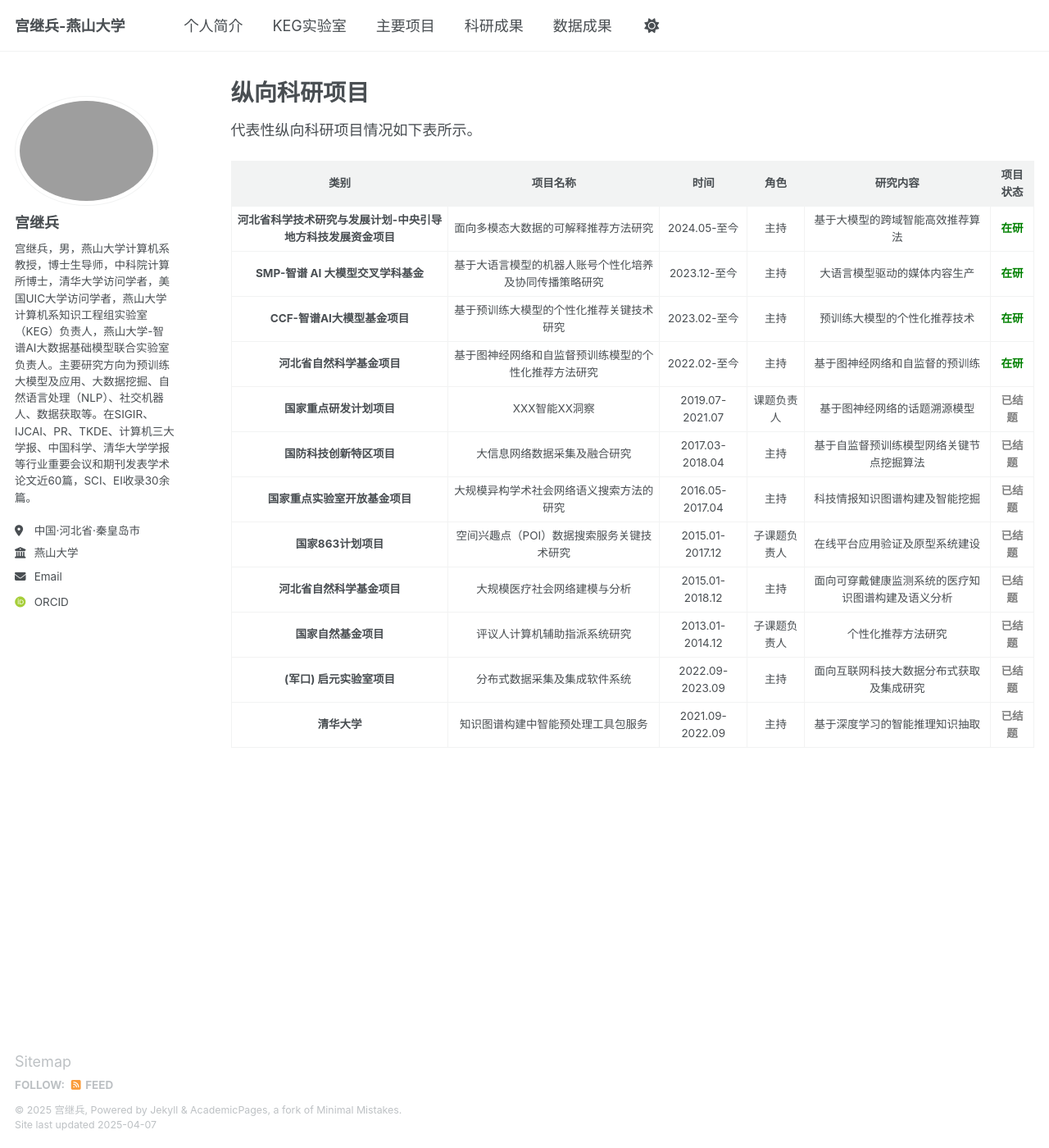
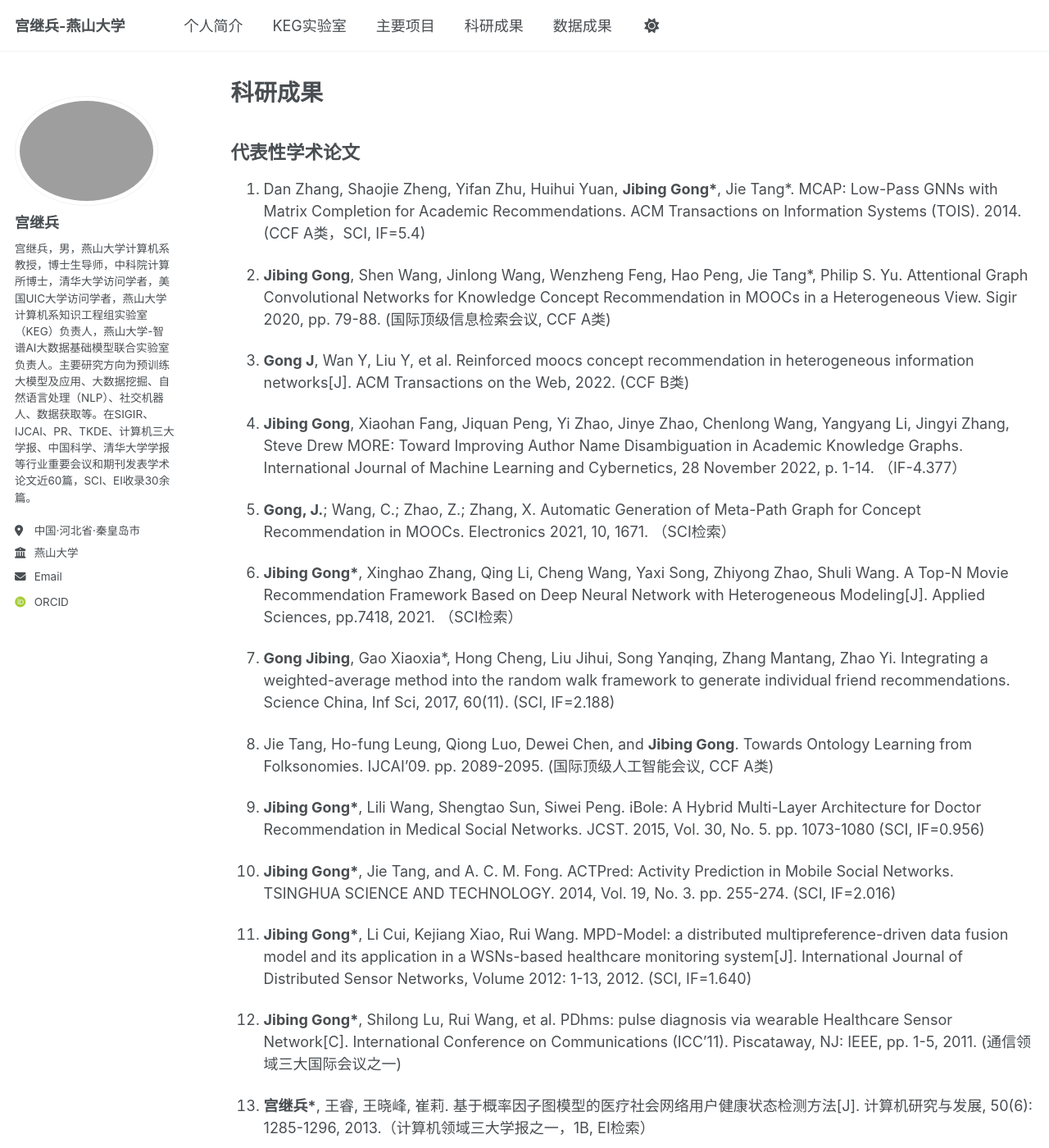
Before and after one commit to gongjibing-ysu/gongjibing-ysu.github.io, a Jekyll site: the page built from _pages/kyxm.md, in a window 1280 px wide and 1400 px high. Shown: the whole window at 82% size. Built offline with Jekyll 4.4.1, drawn with Linux system fonts in a browser that asks for light colours; some web fonts are replaced; some of the changed text lies outside the part shown.

Commit message:
Update kyxm.md
Signed-off-by: gongjibing-ysu <gongjibing@ysu.edu.cn>

```diff
--- a/_pages/kyxm.md
+++ b/_pages/kyxm.md
@@ -1,7 +1,7 @@
 ---
 layout: archive
-title: "纵向科研项目"
-permalink: /kyxm/
+title: "科研成果"
+permalink: /kycg/
 author_profile: true
 redirect_from:
   - /resume
@@ -9,19 +9,66 @@ redirect_from:
 
 {% include base_path %}
 
-代表性纵向科研项目情况如下表所示。
+## 代表性学术论文
 
-| **类别** | **项目名称** | **时间** | **角色** | **研究内容** | **项目状态** |
-|:---:|:------:|:----:|:----:|:-----:|:----:|
-| **河北省科学技术研究与发展计划-中央引导地方科技发展资金项目** | 面向多模态大数据的可解释推荐方法研究 | 2024.05-至今 | 主持 | 基于大模型的跨域智能高效推荐算法 | <span style="color: green; font-weight: bold;">在研</span> |
-| **SMP-智谱 AI 大模型交叉学科基金** | 基于大语言模型的机器人账号个性化培养及协同传播策略研究 | 2023.12-至今 | 主持 | 大语言模型驱动的媒体内容生产 | <span style="color: green; font-weight: bold;">在研</span> |
-| **CCF-智谱AI大模型基金项目** | 基于预训练大模型的个性化推荐关键技术研究 | 2023.02-至今 | 主持 | 预训练大模型的个性化推荐技术 | <span style="color: green; font-weight: bold;">在研</span> |
-| **河北省自然科学基金项目** | 基于图神经网络和自监督预训练模型的个性化推荐方法研究 | 2022.02-至今 | 主持 | 基于图神经网络和自监督的预训练 | <span style="color: green; font-weight: bold;">在研</span> |
-| **国家重点研发计划项目** | XXX智能XX洞察 | 2019.07-2021.07 | 课题负责人 | 基于图神经网络的话题溯源模型 | <span style="color: gray; font-weight: bold;">已结题</span> |
-| **国防科技创新特区项目** | 大信息网络数据采集及融合研究 | 2017.03-2018.04 | 主持 | 基于自监督预训练模型网络关键节点挖掘算法 | <span style="color: gray; font-weight: bold;">已结题</span> |
-| **国家重点实验室开放基金项目** | 大规模异构学术社会网络语义搜索方法的研究 | 2016.05-2017.04 | 主持 | 科技情报知识图谱构建及智能挖掘 | <span style="color: gray; font-weight: bold;">已结题</span> |
-| **国家863计划项目** | 空间兴趣点（POI）数据搜索服务关键技术研究 | 2015.01-2017.12 | 子课题负责人 | 在线平台应用验证及原型系统建设 | <span style="color: gray; font-weight: bold;">已结题</span> |
-| **河北省自然科学基金项目** | 大规模医疗社会网络建模与分析 | 2015.01-2018.12 | 主持 | 面向可穿戴健康监测系统的医疗知识图谱构建及语义分析 | <span style="color: gray; font-weight: bold;">已结题</span> |
-| **国家自然基金项目** | 评议人计算机辅助指派系统研究 | 2013.01-2014.12 | 子课题负责人 | 个性化推荐方法研究 | <span style="color: gray; font-weight: bold;">已结题</span> |
-| **(军口) 启元实验室项目** | 分布式数据采集及集成软件系统 | 2022.09-2023.09 | 主持 | 面向互联网科技大数据分布式获取及集成研究 | <span style="color: gray; font-weight: bold;">已结题</span> |
-| **清华大学** | 知识图谱构建中智能预处理工具包服务 | 2021.09-2022.09 | 主持 | 基于深度学习的智能推理知识抽取 | <span style="color: gray; font-weight: bold;">已结题</span> |
+1. Dan Zhang, Shaojie Zheng, Yifan Zhu, Huihui Yuan, **Jibing Gong\***, Jie Tang\*. MCAP: Low-Pass GNNs with Matrix Completion for Academic Recommendations. ACM Transactions on Information Systems (TOIS). 2014.  (CCF A类，SCI, IF=5.4)
+
+2. **Jibing Gong**, Shen Wang, Jinlong Wang, Wenzheng Feng, Hao Peng, Jie Tang\*, Philip S. Yu. Attentional Graph Convolutional Networks for Knowledge Concept Recommendation in MOOCs in a Heterogeneous View. Sigir 2020, pp. 79-88. (国际顶级信息检索会议, CCF A类)
+
+3. **Gong J**, Wan Y, Liu Y, et al. Reinforced moocs concept recommendation in heterogeneous information networks[J]. ACM Transactions on the Web, 2022. (CCF B类)
+
+4. **Jibing Gong**, Xiaohan Fang, Jiquan Peng, Yi Zhao, Jinye Zhao, Chenlong Wang, Yangyang Li, Jingyi Zhang, Steve Drew   MORE: Toward Improving Author Name Disambiguation in Academic Knowledge Graphs. International Journal of Machine Learning and Cybernetics, 28 November 2022, p. 1-14. （IF-4.377）
+
+5. **Gong, J.**; Wang, C.; Zhao, Z.; Zhang, X. Automatic Generation of Meta-Path Graph for Concept Recommendation in MOOCs. Electronics 2021, 10, 1671. （SCI检索）
+
+6. **Jibing Gong\***, Xinghao Zhang, Qing Li, Cheng Wang, Yaxi Song, Zhiyong Zhao, Shuli Wang. A Top-N Movie Recommendation Framework Based on Deep Neural Network with Heterogeneous Modeling[J]. Applied Sciences, pp.7418, 2021. （SCI检索）
+
+7. **Gong Jibing**, Gao Xiaoxia\*, Hong Cheng, Liu Jihui, Song Yanqing, Zhang Mantang, Zhao Yi. Integrating a weighted-average method into the random walk framework to generate individual friend recommendations. Science China, Inf Sci, 2017, 60(11). (SCI, IF=2.188)
+
+8. Jie Tang, Ho-fung Leung, Qiong Luo, Dewei Chen, and **Jibing Gong**. Towards Ontology Learning from Folksonomies. IJCAI'09. pp. 2089-2095. (国际顶级人工智能会议, CCF A类)
+
+9. **Jibing Gong\***, Lili Wang, Shengtao Sun, Siwei Peng. iBole: A Hybrid Multi-Layer Architecture for Doctor Recommendation in Medical Social Networks. JCST. 2015, Vol. 30, No. 5. pp. 1073-1080  (SCI, IF=0.956)
+
+10. **Jibing Gong\***, Jie Tang, and A. C. M. Fong. ACTPred: Activity Prediction in Mobile Social Networks. TSINGHUA SCIENCE AND TECHNOLOGY. 2014, Vol. 19, No. 3. pp. 255-274. (SCI, IF=2.016)
+
+11. **Jibing Gong\***, Li Cui, Kejiang Xiao, Rui Wang. MPD-Model: a distributed multipreference-driven data fusion model and its application in a WSNs-based healthcare monitoring system[J]. International Journal of Distributed Sensor Networks, Volume 2012: 1-13, 2012. (SCI, IF=1.640)
+
+12. **Jibing Gong\***, Shilong Lu, Rui Wang, et al. PDhms: pulse diagnosis via wearable Healthcare Sensor Network[C]. International Conference on Communications (ICC’11). Piscataway, NJ: IEEE, pp. 1-5, 2011. (通信领域三大国际会议之一)
+
+13. **宫继兵\***, 王睿, 王晓峰, 崔莉. 基于概率因子图模型的医疗社会网络用户健康状态检测方法[J]. 计算机研究与发展, 50(6): 1285-1296, 2013.（计算机领域三大学报之一，1B, EI检索）
+
+14. **宫继兵\***, 王睿, 崔莉. 体域网BSN的研究进展及面临的挑战，计算机研究与发展, 47(5), pp. 737-753, 2010.（计算机领域三大学报之一，1B, EI检索）
+
+15. **Jibing Gong\***, Xiaomeng Kou. Automatic Web Page Data Extraction through MD5 Trigeminal Tree and Improved BIRCH[C].International Conference on Robotics, Intelligent Control and Artificial Intelligence(2021 3rd ).Journal of Physics: Conference Series(ISSN: 1742-6596),2021.（EI检索）
+## 代表性专利成果
+
+(1)宫继兵, 张瀚允, 寇肖萌. 基于MD5三叉树和改进BIRCH算法的互联网论文数据自动抽取算法, CN113486228A. 公开日期: 2021.10.08.
+
+(2)宫继兵, 张兴浩, 杨凯伦.一种基于异构建模的深层神经网络 Top-N 推荐算法,CN113590964A. 公开日期: 2021.11.02.
+
+(3)宫继兵,王成龙,房小涵. 一种基于层次Trans-CNN的多标签文本分类算法,CN113569049A. 公开日期: 2021.10.29.
+
+(4)宫继兵、彭吉全、房小涵、赵金烨、林宇庭，一种基于解耦表征和异构图软硬注意力网络的论文作者名称消歧方法，申请号：CN202211128279。
+
+(5)宫继兵、房小涵、彭吉全、赵祎、赵金烨、王成龙、黄朝园 基于对比学习和异构图注意力网络的作者名称消歧方法，申请号：CN202211151607。
+## 主要软著成果
+
+(1)宫继兵. 人体生理信息采集及健康状态检测分析软件系统 V1.0 登记号：2013R11L034426，2013年.
+
+(2)宫继兵, 等. 互联网科技大数据采集系统（CPS）V1.0, 登记号：2019SR0271219, 2018年08月02日.
+
+(3)宫继兵, 等. 分布式互联网科技论文信息采集及分析预测系统, 登记号：2017SR554582, 2017年06月12日.
+
+(4)宫继兵, 等. 社交网络新闻话题传播分析服务系统, 登记号：2017SR554573, 2016年08月08日.
+
+(5)宫继兵, 等. 分布式互联网新闻信息采集及检索系统, 登记号：2017SR554639, 2016年07月12日.
+
+(6)宫继兵, 等. 基于MVC的分期购物系统, 登记号：2019SR0310241, 2017年12月06日.
+
+(7)宫继兵, 等. 音乐推荐系统 V1.0, 登记号：2020SR1913919, 2020年07月10日.
+
+(8)宫继兵, 郭景峰, 张鹏起. 基于微结构的校园社交关系管理及分析系统 V1.0 (2013R11L034425).
+
+(9)宫继兵. 人体生理信息采集及健康状态检测分析软件系统 V1.0 (2013R11L034426).
+
+(10)宫继兵, 曾涛, 李斌. 高校毕业就业信息管理系统 V1.0 (2012SR019953).
```
